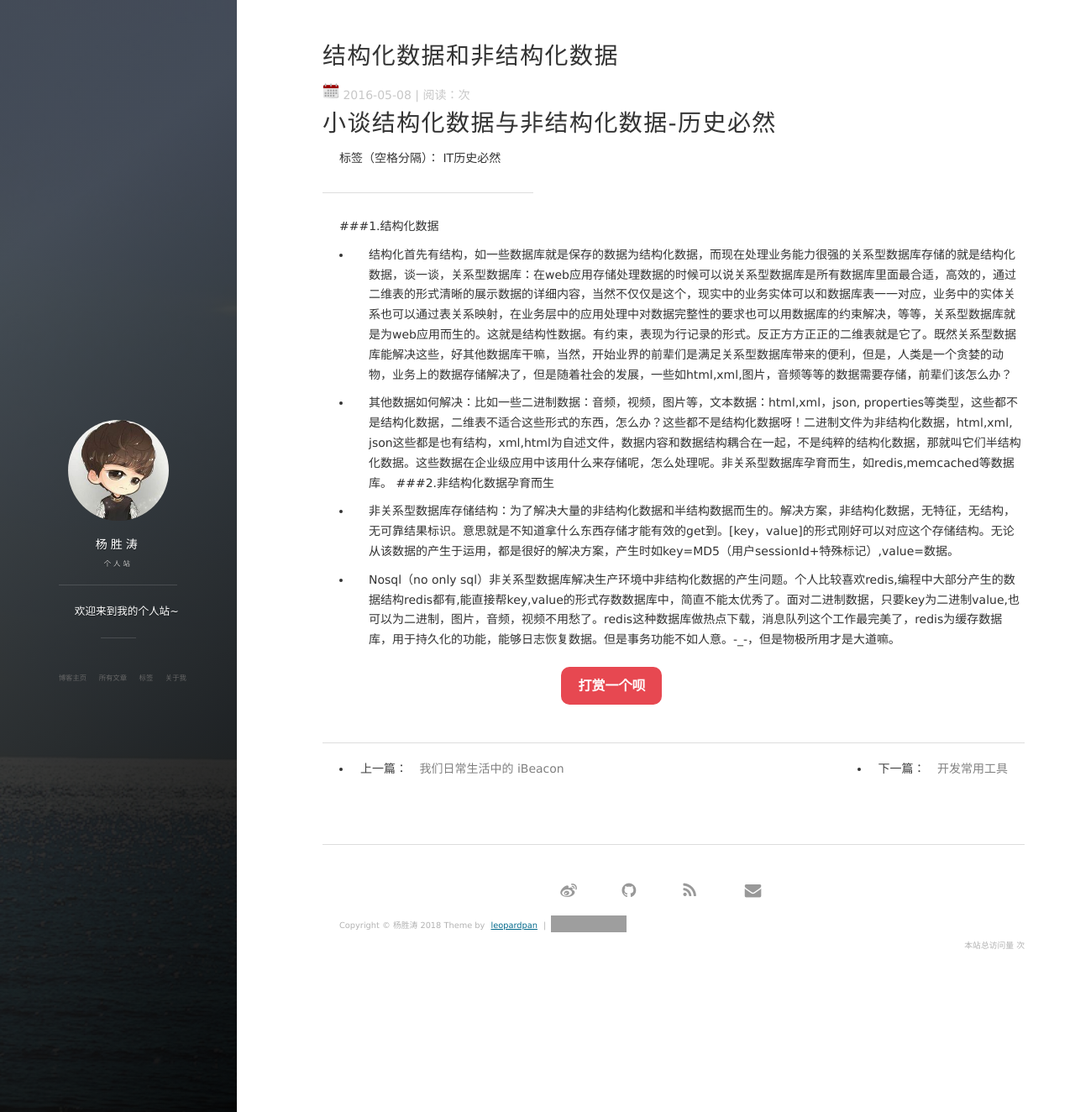
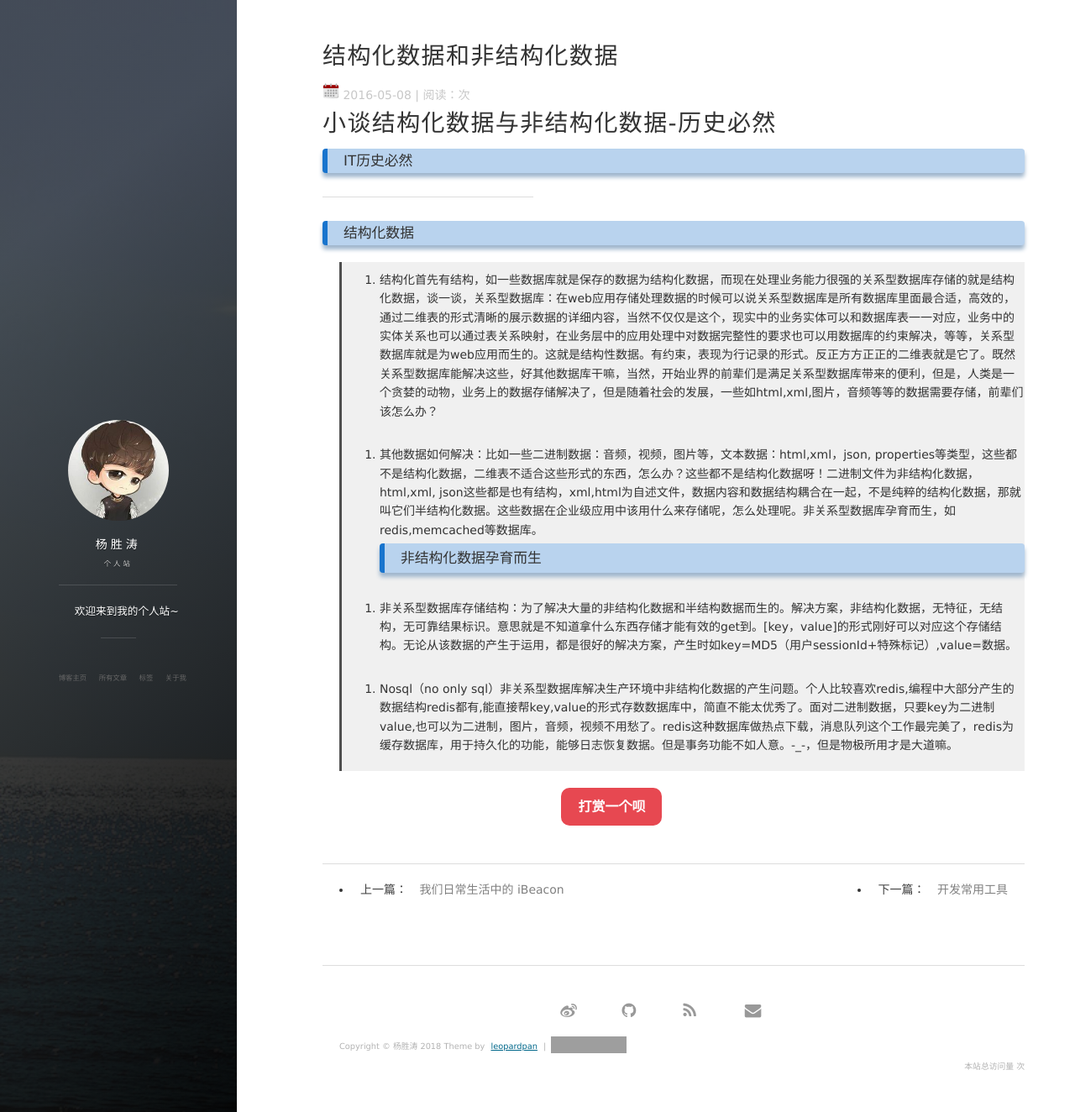
Before and after one commit to magicyst/magicyst.github.io, a Jekyll site: the page built from _posts/2016-05-08-小谈结构化数据与非结构化数据-历史必然.md, in a window 1280 px wide and 1324 px high. Shown: the whole window at 84% size. Built offline with Jekyll 4.4.1, drawn with Linux system fonts in a browser that asks for light colours; nearby versions of some CDN libraries; comment, search, counter and statistics services are not loaded; grey boxes are pictures that could not be loaded.

Commit message:
结构化数据修改

```diff
--- a/_posts/2016-05-08-小谈结构化数据与非结构化数据-历史必然.md
+++ b/_posts/2016-05-08-小谈结构化数据与非结构化数据-历史必然.md
@@ -10,17 +10,17 @@ tag: IT界的历史必然
 
 # 小谈结构化数据与非结构化数据-历史必然
 
-标签（空格分隔）： IT历史必然
+### IT历史必然
 
 ---
 
-###1.结构化数据
+### 结构化数据
 
- - 结构化首先有结构，如一些数据库就是保存的数据为结构化数据，而现在处理业务能力很强的关系型数据库存储的就是结构化数据，谈一谈，关系型数据库：在web应用存储处理数据的时候可以说关系型数据库是所有数据库里面最合适，高效的，通过二维表的形式清晰的展示数据的详细内容，当然不仅仅是这个，现实中的业务实体可以和数据库表一一对应，业务中的实体关系也可以通过表关系映射，在业务层中的应用处理中对数据完整性的要求也可以用数据库的约束解决，等等，关系型数据库就是为web应用而生的。这就是结构性数据。有约束，表现为行记录的形式。反正方方正正的二维表就是它了。既然关系型数据库能解决这些，好其他数据库干嘛，当然，开始业界的前辈们是满足关系型数据库带来的便利，但是，人类是一个贪婪的动物，业务上的数据存储解决了，但是随着社会的发展，一些如html,xml,图片，音频等等的数据需要存储，前辈们该怎么办？
+> 1. 结构化首先有结构，如一些数据库就是保存的数据为结构化数据，而现在处理业务能力很强的关系型数据库存储的就是结构化数据，谈一谈，关系型数据库：在web应用存储处理数据的时候可以说关系型数据库是所有数据库里面最合适，高效的，通过二维表的形式清晰的展示数据的详细内容，当然不仅仅是这个，现实中的业务实体可以和数据库表一一对应，业务中的实体关系也可以通过表关系映射，在业务层中的应用处理中对数据完整性的要求也可以用数据库的约束解决，等等，关系型数据库就是为web应用而生的。这就是结构性数据。有约束，表现为行记录的形式。反正方方正正的二维表就是它了。既然关系型数据库能解决这些，好其他数据库干嘛，当然，开始业界的前辈们是满足关系型数据库带来的便利，但是，人类是一个贪婪的动物，业务上的数据存储解决了，但是随着社会的发展，一些如html,xml,图片，音频等等的数据需要存储，前辈们该怎么办？
 
- - 其他数据如何解决：比如一些二进制数据：音频，视频，图片等，文本数据：html,xml，json, properties等类型，这些都不是结构化数据，二维表不适合这些形式的东西，怎么办？这些都不是结构化数据呀！二进制文件为非结构化数据，html,xml, json这些都是也有结构，xml,html为自述文件，数据内容和数据结构耦合在一起，不是纯粹的结构化数据，那就叫它们半结构化数据。这些数据在企业级应用中该用什么来存储呢，怎么处理呢。非关系型数据库孕育而生，如redis,memcached等数据库。
-###2.非结构化数据孕育而生
+> 2. 其他数据如何解决：比如一些二进制数据：音频，视频，图片等，文本数据：html,xml，json, properties等类型，这些都不是结构化数据，二维表不适合这些形式的东西，怎么办？这些都不是结构化数据呀！二进制文件为非结构化数据，html,xml, json这些都是也有结构，xml,html为自述文件，数据内容和数据结构耦合在一起，不是纯粹的结构化数据，那就叫它们半结构化数据。这些数据在企业级应用中该用什么来存储呢，怎么处理呢。非关系型数据库孕育而生，如redis,memcached等数据库。
+### 非结构化数据孕育而生
 
- - 非关系型数据库存储结构：为了解决大量的非结构化数据和半结构数据而生的。解决方案，非结构化数据，无特征，无结构，无可靠结果标识。意思就是不知道拿什么东西存储才能有效的get到。[key，value]的形式刚好可以对应这个存储结构。无论从该数据的产生于运用，都是很好的解决方案，产生时如key=MD5（用户sessionId+特殊标记）,value=数据。
+> 1. 非关系型数据库存储结构：为了解决大量的非结构化数据和半结构数据而生的。解决方案，非结构化数据，无特征，无结构，无可靠结果标识。意思就是不知道拿什么东西存储才能有效的get到。[key，value]的形式刚好可以对应这个存储结构。无论从该数据的产生于运用，都是很好的解决方案，产生时如key=MD5（用户sessionId+特殊标记）,value=数据。
 
- - Nosql（no only sql）非关系型数据库解决生产环境中非结构化数据的产生问题。个人比较喜欢redis,编程中大部分产生的数据结构redis都有,能直接帮key,value的形式存数数据库中，简直不能太优秀了。面对二进制数据，只要key为二进制value,也可以为二进制，图片，音频，视频不用愁了。redis这种数据库做热点下载，消息队列这个工作最完美了，redis为缓存数据库，用于持久化的功能，能够日志恢复数据。但是事务功能不如人意。-_-，但是物极所用才是大道嘛。
+> 2. Nosql（no only sql）非关系型数据库解决生产环境中非结构化数据的产生问题。个人比较喜欢redis,编程中大部分产生的数据结构redis都有,能直接帮key,value的形式存数数据库中，简直不能太优秀了。面对二进制数据，只要key为二进制value,也可以为二进制，图片，音频，视频不用愁了。redis这种数据库做热点下载，消息队列这个工作最完美了，redis为缓存数据库，用于持久化的功能，能够日志恢复数据。但是事务功能不如人意。-_-，但是物极所用才是大道嘛。
```
